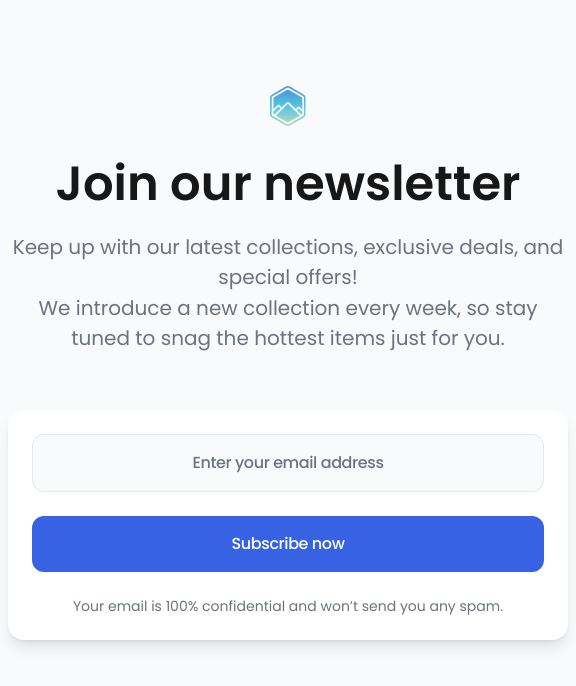
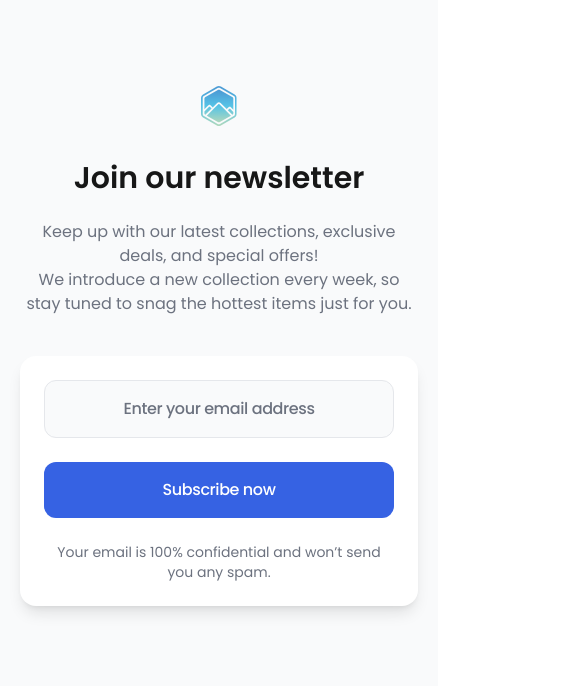
Before and after one commit to adrian-villamil/responsive-design-challenges, a Next.js app: page /join-our-newsletter in a window 390 px wide. Shown: the top 686 px of the page, 576 px wide, since content can reach past the window. Built offline with nearby package versions, Linux system fonts and the light colour scheme.

Commit message:
Making more responsive some pages.

```diff
--- a/src/app/join-our-newsletter/page.tsx
+++ b/src/app/join-our-newsletter/page.tsx
@@ -14,7 +14,7 @@ const poppinFont = Poppins({
 
 export default function JoinOurNewsletterPage() {
   return (
-    <main className={`h-screen flex flex-col items-center px-2 ${poppinFont.className} bg-[#F9FAFB]`}>
+    <main className={`h-screen flex flex-col items-center px-5 ${poppinFont.className} bg-[#F9FAFB]`}>
       <Image
         src={'/join-our-newsletter/logo-newsletter.svg'}
         alt="logo"
@@ -23,10 +23,10 @@ export default function JoinOurNewsletterPage() {
         priority
         className="mt-20"
       />
-      <h1 className="text-5xl font-semibold mt-7 mb-6">Join our newsletter</h1>
-      <p className="max-w-[700px] text-xl text-center text-[#6C727F] leading-[1.9rem]">Keep up with our latest collections, exclusive deals, and special offers!</p>
-      <p className="max-w-[700px] text-xl text-center text-[#6C727F] leading-[1.9rem]">We introduce a new collection every week, so stay tuned to snag the hottest items just for you.</p>
-      <form className="w-[560px] flex flex-col bg-white mt-14 p-6 rounded-2xl shadow-lg space-y-6">
+      <h1 className="text-3xl sm:text-5xl font-semibold mt-7 mb-6 text-center">Join our newsletter</h1>
+      <p className="max-w-[700px] text-base sm:text-xl text-center text-[#6C727F] sm:leading-[1.9rem]">Keep up with our latest collections, exclusive deals, and special offers!</p>
+      <p className="max-w-[700px] text-base sm:text-xl text-center text-[#6C727F] sm:leading-[1.9rem]">We introduce a new collection every week, so stay tuned to snag the hottest items just for you.</p>
+      <form className="w-fit sm:w-[560px] flex flex-col bg-white mt-10 sm:mt-14 p-6 rounded-2xl shadow-lg space-y-6">
         <input
           type="email"
           name="my-email"
--- a/src/app/pricing-table/page.tsx
+++ b/src/app/pricing-table/page.tsx
@@ -15,7 +15,7 @@ const beVietnamProFont = Be_Vietnam_Pro({
 export default function PricingTablePage() {
   return (
     <main className={`min-h-screen ${beVietnamProFont.className} bg-white`}>
-      <div className="h-[197px] pt-[49px] bg-[url('/pricing-table/sand-background-image@2x.png')] bg-[length:1280px_196px] bg-center border-b bg-[#F8FAFC] space-y-2">
+      <div className="h-[197px] pt-[49px] px-4 bg-[url('/pricing-table/sand-background-image@2x.png')] bg-[length:1280px_196px] bg-center border-b bg-[#F8FAFC] space-y-2">
         <h1 className="text-center text-[32px] font-bold text-[#121826] tracking-[-0.01em]">Pricing & Plans</h1>
         <p className="max-w-[440px] mx-auto text-center text-[#4D5562] leading-5 tracking-[-0.01em]">
           Discover the plan that unlocks the transformative power of digital art and join our vibrant community today.
--- a/src/components/device-shop-checkout/contact-form.tsx
+++ b/src/components/device-shop-checkout/contact-form.tsx
@@ -3,7 +3,7 @@ export const ContactForm = () => {
     <form className="mt-8 space-y-7">
       <Input label="First & Last name" placeholder="Enter first & last name" />
       <Input label="Email Address" placeholder="Enter email address" />
-      <div className="grid grid-cols-2 gap-x-6">
+      <div className="grid grid-cols-1 sm:grid-cols-2 gap-x-6 gap-y-7">
         <div>
           <label htmlFor="country" className="block mb-3 text-sm font-semibold text-[#6C727F]">Country</label>
           <select
--- a/src/components/device-shop-checkout/order-summary.tsx
+++ b/src/components/device-shop-checkout/order-summary.tsx
@@ -1,7 +1,7 @@
 export const OrderSummary = () => {
   return (
     <div className="pt-6 space-y-6">
-      <form className="flex gap-x-2">
+      <form className="flex flex-col sm:flex-row gap-2">
         <input
           type="text"
           placeholder="Enter coupon code"
--- a/src/components/meet-team-section/grid-list.tsx
+++ b/src/components/meet-team-section/grid-list.tsx
@@ -36,16 +36,16 @@ const members = [
 
 export const GridList = () => {
   return (
-    <div className="w-fit mx-auto rounded-3xl overflow-hidden grid grid-cols-[repeat(2,_284px)] lg:grid-cols-[repeat(3,_284px)] xl:grid-cols-[repeat(4,_284px)] auto-rows-[288px] bg-[#F3F4F6] bg-[url('/meet-team-section/Background_decor.svg')] bg-no-repeat">
-      <div className="col-span-2 lg:col-span-3 xl:col-span-2 pt-8 pl-8">
+    <div className="w-fit mx-auto rounded-3xl overflow-hidden grid grid-cols-[284px] sm:grid-cols-[repeat(2,_284px)] lg:grid-cols-[repeat(3,_284px)] xl:grid-cols-[repeat(4,_284px)] auto-rows-[288px] bg-[#F3F4F6] bg-[url('/meet-team-section/Background_decor.svg')] bg-no-repeat">
+      <div className="col-span-1 sm:col-span-2 lg:col-span-3 xl:col-span-2 p-6 sm:p-8">
         <span className="text-[#3662E3]">Our team</span>
-        <h1 className="text-[40px] font-medium my-[5px] tracking-[-0.01em]">Meet the brain</h1>
+        <h1 className="text-[40px] font-medium my-[5px] tracking-[-0.01em] leading-10">Meet the brain</h1>
         <p className="max-w-[470px] text-[#394150] leading-5 tracking-[-0.01em]">{"We are proud to have them as part of our community and look forward to continuing to push the boundaries of what's possible in the world of digital art."}</p>
       </div>
       {members.map((member) => (
         <GridListItem key={member.image} {...member} />
       ))}
-      <div className="col-start-1 row-start-4 lg:row-start-3 xl:row-start-2 relative">
+      <div className="col-start-1 row-start-auto sm:row-start-4 lg:row-start-3 xl:row-start-2 relative">
         <Link href={'#'} className="absolute left-8 bottom-8 pr-5 font-medium text-[#394150] bg-[url('/meet-team-section/arrow_up_right.svg')] bg-no-repeat bg-[right_70%]">See all members</Link>
       </div>
     </div>
--- a/src/components/pricing-table/plan-card.tsx
+++ b/src/components/pricing-table/plan-card.tsx
@@ -34,7 +34,7 @@ export const PlanCard = ({
 
   return (
     <div className={clsx(
-      "w-[220px] flex flex-col rounded-2xl overflow-hidden",
+      "w-44 sm:w-[220px] flex flex-col rounded-2xl overflow-hidden",
       isFree && 'hidden xl:block',
       isTeam && 'hidden lg:block',
       isPopular && 'bg-[#121826] order-last lg:order-none',
--- a/src/components/pricing-table/table.tsx
+++ b/src/components/pricing-table/table.tsx
@@ -58,7 +58,7 @@ const plans = [
 export const Table = () => {
   return (
     <div className="w-fit mx-auto mt-[60px] mb-[77px] flex">
-      <div className="w-[235px] pt-[210px] [&_div:first-child]:rounded-tl-xl [&_div:last-child]:rounded-bl-xl">
+      <div className="w-fit sm:w-[235px] pt-[210px] [&_div:first-child]:rounded-tl-xl [&_div:last-child]:rounded-bl-xl">
         <Feature name="Website number" />
         <Feature name="Server storage" />
         <Feature name="Database" />
@@ -82,7 +82,7 @@ interface FeatureProps {
 const Feature = ({ name }: FeatureProps) => {
   return (
     <div className="border-b overflow-hidden">
-      <p className="w-[215px] pl-3 flex justify-start items-center h-[51px] font-semibold bg-[#F8FAFC]">{name}</p>
+      <p className="w-[200px] sm:w-[215px] pl-3 flex justify-start items-center h-[51px] font-semibold bg-[#F8FAFC]">{name}</p>
     </div>
   );
 };
--- a/src/components/simple-homepage/mobile-navbar.tsx
+++ b/src/components/simple-homepage/mobile-navbar.tsx
@@ -38,7 +38,7 @@ export const MobileNavbar = () => {
     <div>
       {isMobileMenuOpen && <div className="fixed top-0 left-0 w-screen h-screen" onClick={closeMobileMenu}></div>}
       <div className={clsx(
-        "fixed top-0 right-0 w-[410px] h-screen bg-white dark:bg-[#17213d] transition-all",
+        "fixed top-0 right-0 w-full sm:w-[410px] h-screen bg-white dark:bg-[#17213d] transition-all",
         {
           'translate-x-full': !isMobileMenuOpen
         }
```
Also changed, not shown: src/app/simple-homepage/page.tsx (+4 -4 lines).
